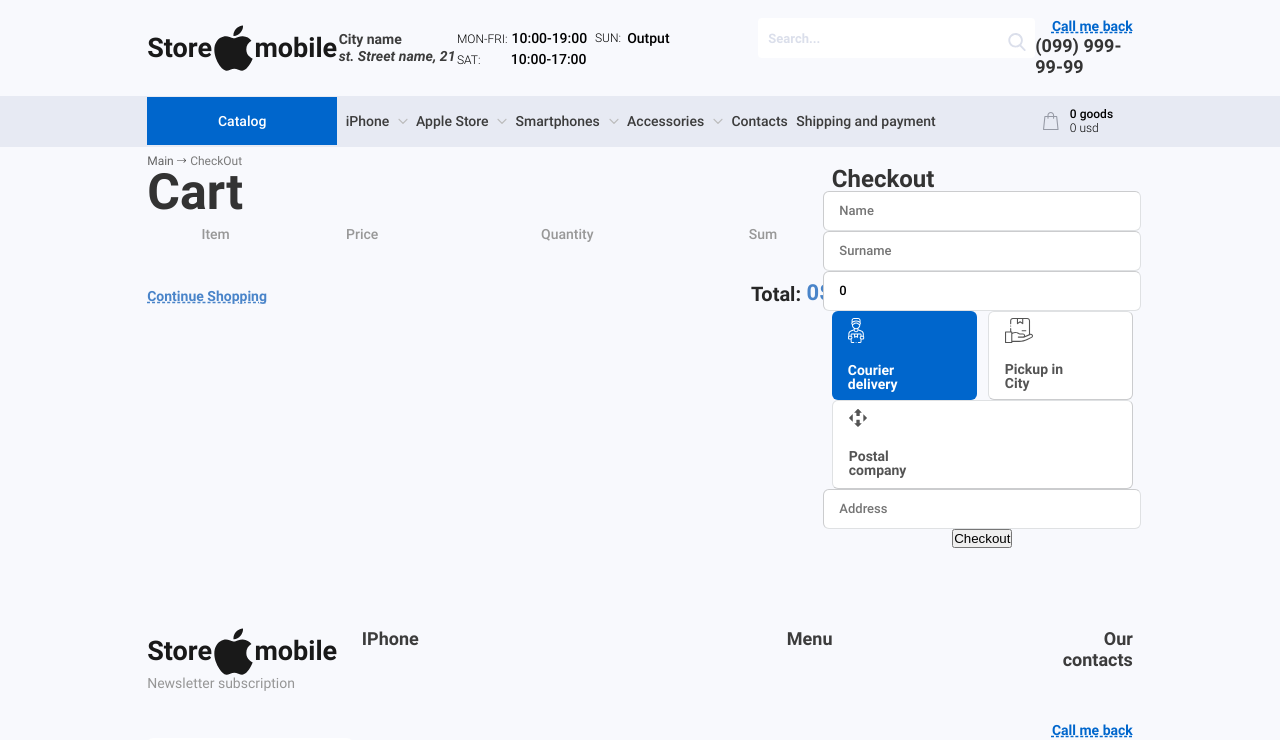
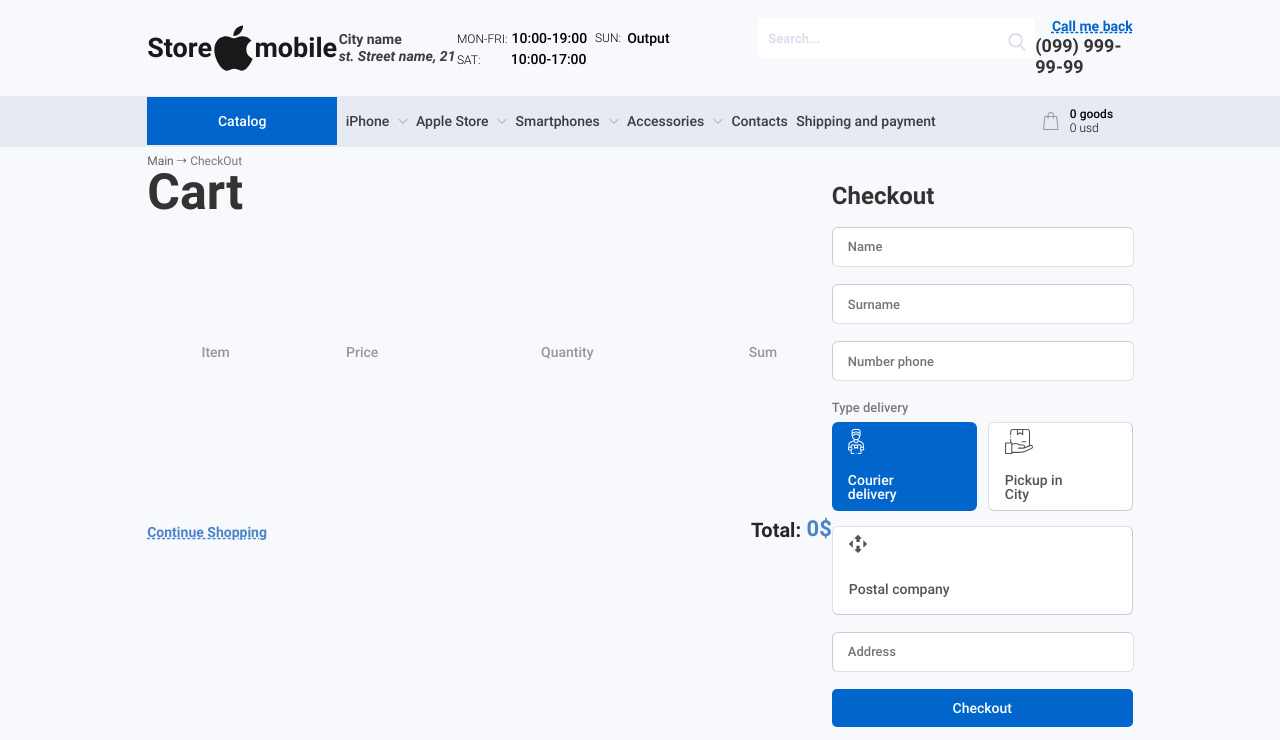
Before and after one commit to IlyaVoitenko/mobile-store, a React (Vite) app: page /checkout in a window 1280 px wide. Shown: the top 740 px of the page. Built offline with nearby package versions, Linux system fonts and the light colour scheme; a web font is replaced by a local one.

Commit message:
added some adaptive desing to checkout page and fixed bugs

```diff
--- a/src/components/CheckOut/CheckOut.tsx
+++ b/src/components/CheckOut/CheckOut.tsx
@@ -34,7 +34,7 @@ import { useEffect, useState } from "react";
 const validationSchema = Yup.object({
   name: Yup.string().min(3, "min 3 symbols").required(),
   surname: Yup.string().min(3, "min 3 symbols").required(),
-  numberPhone: Yup.number().min(10, "min 10 numbers").required(),
+  numberPhone: Yup.string().min(10, "min 10 numbers").required(),
   address: Yup.string().min(10, "min 3 symbols").required(),
 });
 const CheckOut = () => {
@@ -59,7 +59,7 @@ const CheckOut = () => {
     initialValues: {
       name: "",
       surname: "",
-      numberPhone: 0,
+      numberPhone: "",
       address: "",
     },
     validationSchema,
@@ -189,8 +189,14 @@ const CheckOut = () => {
                 name="numberPhone"
                 className="checkoutInput"
                 placeholder="Number phone"
+                maxLength={11}
               />
+
               <section className="typesDeliveryContainer">
+                <div className="typesDeliveryHeadingAndTwoTypes">
+                  <h5 className="typesDeliveryHeading">Type delivery</h5>
+
+                  <div className="twoTypesDelivers">
                     <button
                       type="button"
                       className={`buttonDeliveryType ${
@@ -208,6 +214,7 @@ const CheckOut = () => {
                     >
                       <figure>
                         <img
+                          className="imgsTypesDelivery"
                           src={
                             deliveryType.courierType
                               ? CourierDelivery
@@ -216,7 +223,9 @@ const CheckOut = () => {
                           alt="Courier delivery"
                         />
                       </figure>
-                  <span>Courier delivery</span>
+                      <span className="spansButtonDeliveryType buttonDeliveryTypeSmallText">
+                        Courier delivery
+                      </span>
                     </button>
                     <button
                       type="button"
@@ -235,6 +244,7 @@ const CheckOut = () => {
                     >
                       <figure>
                         <img
+                          className="imgsTypesDelivery"
                           src={
                             deliveryType.pickUpType
                               ? PickUpDeliveryWhite
@@ -243,11 +253,16 @@ const CheckOut = () => {
                           alt=""
                         />
                       </figure>
-                  <span>Pickup in City </span>
+                      <span className="spansButtonDeliveryType buttonDeliveryTypeSmallText">
+                        Pickup in City{" "}
+                      </span>
                     </button>
+                  </div>
+                </div>
+
                 <button
                   type="button"
-                  className={`buttonDeliveryType ${
+                  className={`buttonDeliveryTypeFullBlock ${
                     deliveryType.postalType
                       ? "buttonDeliveryTypeActive"
                       : "buttonDeliveryTypeNotActive"
@@ -262,13 +277,16 @@ const CheckOut = () => {
                 >
                   <figure>
                     <img
+                      className="imgsTypesDelivery"
                       src={
                         deliveryType.postalType ? novaPostaWhite : novaPostaGrey
                       }
                       alt=""
                     />
                   </figure>
-                  <span>Postal company</span>
+                  <span className="spansButtonDeliveryType buttonDeliveryTypeFullText">
+                    Postal company
+                  </span>
                 </button>
               </section>
               <input
@@ -282,11 +300,13 @@ const CheckOut = () => {
                 }}
                 onChange={formik.handleChange}
                 value={formik.values.address}
-                name="searchGood"
+                name="address"
                 className="checkoutInput"
                 placeholder="Address"
               />
-              <button type="submit">Checkout </button>
+              <button type="submit" className="submitBtn">
+                <span className="submitBtnText"> Checkout</span>
+              </button>
             </form>
           </section>
         </section>
--- a/src/components/GoodInfo/GoodInfo.tsx
+++ b/src/components/GoodInfo/GoodInfo.tsx
@@ -122,7 +122,7 @@ const GoodInfo = () => {
                           );
                           setActiveImgItem(colorsUniq[index]);
                         }}
-                        className={`${
+                        className={`itemListImg ${
                           activeImgItem.id === item.id
                             ? "liActive"
                             : "liNotActive"
--- a/src/styles/components/_checkOut.scss
+++ b/src/styles/components/_checkOut.scss
@@ -8,12 +8,40 @@
   justify-content: space-between;
   @include containerResponsiveWidth;
 
+  @include for-desktop4K {
+    height: 1000px;
+    margin-top: 4rem;
+  }
+  @include for-LaptopL {
+    margin-top: 2rem;
+  }
   .containerCard {
+    display: flex;
+    flex-direction: column;
+    justify-content: space-between;
+    align-items: flex-start;
     width: 730px;
     height: 373px;
+    @include for-desktop4K {
+      width: 1430px;
+      height: 870px;
+    }
+    @include for-laptop {
+      width: 670px;
+      height: 440px;
+      margin-top: 1rem;
+    }
+    @include for-tablet {
+      width: 495px;
+      height: 445px;
+      margin-top: 1rem;
+    }
     table {
       width: 100%;
       border-collapse: collapse;
+      @include for-desktop4K {
+        height: 631px;
+      }
       tbody {
         tr:nth-child(1) {
           border-top: 1px solid $borderTable;
@@ -32,6 +60,16 @@
         position: absolute;
         top: 30%;
         left: 17%;
+
+        @include for-desktop4K {
+          top: 33%;
+          left: 23%;
+        }
+        @include for-tablet {
+          top: 30%;
+
+          left: 0%;
+        }
       }
     }
     .border {
@@ -41,12 +79,36 @@
       display: flex;
       align-items: center;
       justify-content: space-between;
+      width: 300px;
 
-      width: 300px;
+      @include for-desktop4K {
+        width: 430px;
+      }
+      @include for-laptop {
+        width: 260px;
+      }
+      @include for-tablet {
+        width: 230px;
+      }
       .productImg {
         width: 117.75px;
         height: 94px;
         border-radius: 6.09px;
+
+        @include for-desktop4K {
+          width: 166.75px;
+          height: 194px;
+          border-radius: 6.09px;
+        }
+        @include for-laptop {
+          width: 95.75px;
+          height: 96px;
+          border-radius: 6.09px;
+        }
+        @include for-tablet {
+          width: 78.75px;
+          height: 94px;
+        }
       }
       .productName {
         width: 142px;
@@ -65,6 +127,16 @@
 
         line-clamp: 5;
         color: $greyOnlineStore;
+
+        @include for-desktop4K {
+          width: 241px;
+          height: 104px;
+          font-size: 21px;
+        }
+        @include for-tablet {
+          height: 43px;
+          font-size: 11px;
+        }
       }
     }
     .thHead {
@@ -76,6 +148,11 @@
       letter-spacing: 0%;
       vertical-align: middle;
       color: $thHead;
+
+      @include for-desktop4K {
+        height: 45px;
+        font-size: 22px;
+      }
     }
     .sumProduct {
       text-align: center;
@@ -87,6 +164,12 @@
         line-height: 100%;
         letter-spacing: 0%;
         vertical-align: middle;
+        @include for-desktop4K {
+          font-size: 32px;
+        }
+        @include for-tablet {
+          font-size: 16px;
+        }
       }
       .dollarChar {
         font-family: $fontFamily;
@@ -95,6 +178,10 @@
         line-height: 100%;
         letter-spacing: 0%;
         vertical-align: middle;
+
+        @include for-desktop4K {
+          font-size: 23px;
+        }
       }
     }
     .priceProduct {
@@ -106,11 +193,19 @@
       letter-spacing: 0%;
       vertical-align: middle;
       color: $shippingTitle;
+      @include for-desktop4K {
+        font-size: 32px;
+      }
+      @include for-tablet {
+        font-size: 14px;
+      }
     }
     .sumContainer {
       display: flex;
       justify-content: space-between;
       align-items: baseline;
+      width: 100%;
+
       .totalSumContainer {
         margin-top: 2rem;
         display: flex;
@@ -122,6 +217,10 @@
           line-height: 100%;
           letter-spacing: 0%;
           color: $titleGoodInfo;
+
+          @include for-desktop4K {
+            font-size: 36px;
+          }
         }
         .sumText {
           font-family: $fontFamily;
@@ -131,6 +230,11 @@
           letter-spacing: 0%;
           vertical-align: middle;
           color: $linkContinueShopping;
+
+          @include for-desktop4K {
+            line-height: 34px;
+            font-size: 38px;
+          }
         }
       }
       .linkContinueShopping {
@@ -142,6 +246,9 @@
         vertical-align: middle;
         color: $linkContinueShopping;
         text-decoration: dashed underline;
+        @include for-desktop4K {
+          font-size: 28px;
+        }
       }
     }
     h1 {
@@ -152,25 +259,100 @@
       letter-spacing: 0%;
       vertical-align: middle;
       color: $greyOnlineStore;
+      @include for-desktop4K {
+        font-size: 75px;
+      }
+      @include for-laptop {
+        font-size: 40px;
+        line-height: 66%;
+      }
     }
   }
   .containerCheckOut {
+    height: 560px;
+    display: flex;
+    justify-content: space-between;
+    flex-direction: column;
+    align-items: flex-start;
+
+    @include for-desktop4K {
+      height: 975px;
+    }
+    @include for-laptop {
+      height: 492px;
+    }
     h1 {
       font-family: $fontFamily;
       font-weight: 600;
       font-size: 24px;
-      line-height: 100%;
+      line-height: 58px;
       letter-spacing: 0%;
       color: $greyOnlineStore;
+      @include for-desktop4K {
+        font-size: 40px;
+        line-height: 64px;
+      }
     }
     .formCheckout {
       display: flex;
       flex-direction: column;
-      align-items: center;
+      justify-content: space-between;
+      align-items: flex-start;
       width: 301px;
-      height: 100%;
+      height: 500px;
+
+      @include for-desktop4K {
+        width: 501px;
+        height: 860px;
+      }
+      @include for-laptop {
+        width: 245px;
+        height: 430px;
+      }
+      @include for-tablet {
+        width: 215px;
+      }
+      .submitBtn {
+        width: 100%;
+        height: 38px;
+        border-radius: 5px;
+        border: none;
+        background-color: $blue;
+        @include for-desktop4K {
+          width: 100%;
+          height: 68px;
+          border-radius: 14px;
+        }
+        .submitBtnText {
+          font-family: $fontFamily;
+          font-weight: 500;
+          font-size: 14px;
+          line-height: 18px;
+          letter-spacing: 0%;
+          vertical-align: middle;
+          color: $white;
+          @include for-desktop4K {
+            font-size: 24px;
+          }
+        }
+      }
+      .typesDeliveryHeading {
+        font-family: $fontFamily;
+        font-weight: 500;
+        font-size: 13px;
+        line-height: 18px;
+        letter-spacing: 0%;
+        vertical-align: middle;
+        margin-bottom: 5px;
+        color: #00000082;
+
+        @include for-desktop4K {
+          font-size: 22px;
+          margin-bottom: 1rem;
+        }
+      }
       .checkoutInput {
-        width: 301px;
+        width: 285px;
         height: 38px;
         border-radius: 6px;
         border-width: 1px;
@@ -183,11 +365,98 @@
         letter-spacing: 0%;
         vertical-align: middle;
         padding-left: 5%;
+        outline: none;
+        @include for-desktop4K {
+          height: 66px;
+          font-size: 24px;
+          border-radius: 12px;
+          width: 474px;
+        }
+        @include for-laptop {
+          width: 235px;
+          height: 32px;
+          padding-left: 3%;
+          font-size: 11px;
+        }
+        @include for-tablet {
+          width: 206px;
+          padding-left: 3%;
+          font-size: 11px;
+          height: 31px;
+        }
       }
       .typesDeliveryContainer {
         display: flex;
-        flex-wrap: wrap;
         justify-content: space-between;
+        flex-direction: column;
+        height: 216px;
+        width: 100%;
+
+        @include for-desktop4K {
+          height: 360px;
+          width: 100%;
+        }
+        @include for-laptop {
+          width: 100%;
+          height: 198px;
+        }
+        @include for-tablet {
+          height: 210px;
+        }
+        .buttonDeliveryTypeSmallText {
+          width: 60px;
+          height: 32px;
+
+          @include for-desktop4K {
+            width: 94px;
+            height: 52px;
+          }
+        }
+        .buttonDeliveryTypeFullText {
+          width: 100%;
+          height: 32px;
+        }
+        .spansButtonDeliveryType {
+          display: flex;
+          text-align: start;
+          align-items: center;
+
+          font-family: $fontFamily;
+          font-weight: 500;
+          font-size: 14px;
+          line-height: 14px;
+          letter-spacing: 0%;
+          vertical-align: middle;
+
+          @include for-desktop4K {
+            font-size: 24px;
+            line-height: 27px;
+          }
+          @include for-laptop {
+            font-size: 11px;
+          }
+          @include for-tablet {
+            font-size: 11px;
+          }
+        }
+        .imgsTypesDelivery {
+          @include for-desktop4K {
+            width: 44px;
+            height: 43px;
+          }
+          @include for-laptop {
+            width: 18px;
+          }
+        }
+        .typesDeliveryHeadingAndTwoTypes {
+          display: flex;
+          flex-direction: column;
+        }
+        .twoTypesDelivers {
+          width: 100%;
+          display: flex;
+          justify-content: space-between;
+        }
         .buttonDeliveryType {
           display: flex;
           flex-direction: column;
@@ -199,25 +468,42 @@
           border-radius: 6px;
           border-width: 1px;
 
-          span {
-            display: flex;
-            text-align: start;
-            align-items: center;
-            width: 60px;
-            height: 32px;
-            font-family: $fontFamily;
-            font-weight: 600;
-            font-size: 14px;
-            line-height: 14px;
-            letter-spacing: 0%;
-            vertical-align: middle;
+          @include for-desktop4K {
+            width: 240px;
+            height: 150px;
+            border-radius: 14px;
+          }
+          @include for-laptop {
+            width: 118px;
+            height: 76px;
+            padding-left: 0.5rem;
+          }
+          @include for-tablet {
+            width: 103px;
+            border-radius: 5px;
           }
         }
-        .buttonDeliveryType:last-child {
+        .buttonDeliveryTypeFullBlock {
+          display: flex;
+          flex-direction: column;
+          justify-content: space-around;
+          align-items: flex-start;
+          padding-left: 1rem;
           width: 301px;
           height: 89px;
           border-radius: 6px;
           border-width: 1px;
+
+          @include for-desktop4K {
+            width: 100%;
+            height: 150px;
+          }
+          @include for-laptop {
+            width: 100%;
+          }
+          @include for-tablet {
+            width: 215px;
+          }
         }
         .buttonDeliveryTypeNotActive {
           background-color: $white;
--- a/src/types/index.ts
+++ b/src/types/index.ts
@@ -110,6 +110,6 @@ export interface IReviewPostValues {
 export interface CheckOutForm {
   name: string;
   surname: string;
-  numberPhone: number;
+  numberPhone: string;
   address: string;
 }
```
Also changed, not shown: src/styles/components/_goodInfo.scss (+49 -16 lines). Lines whose indentation alone changed are shown as unchanged.
